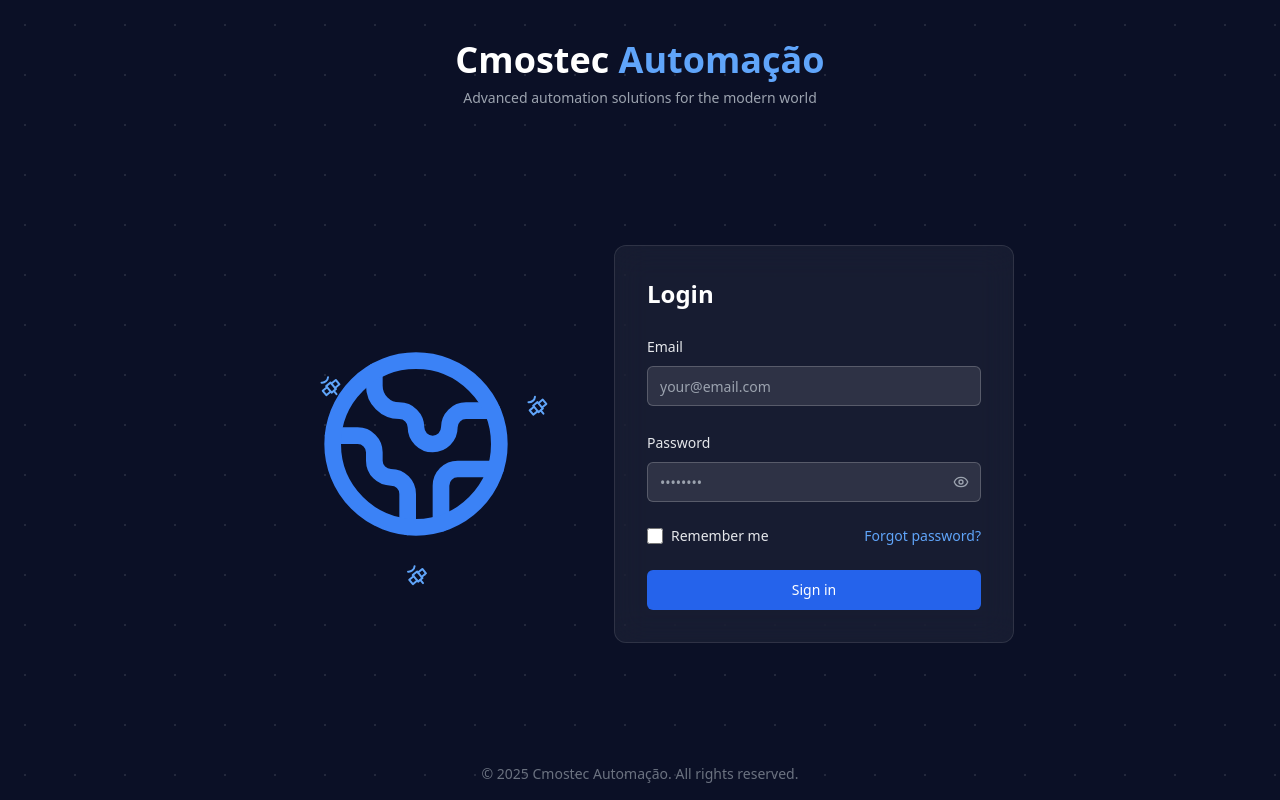
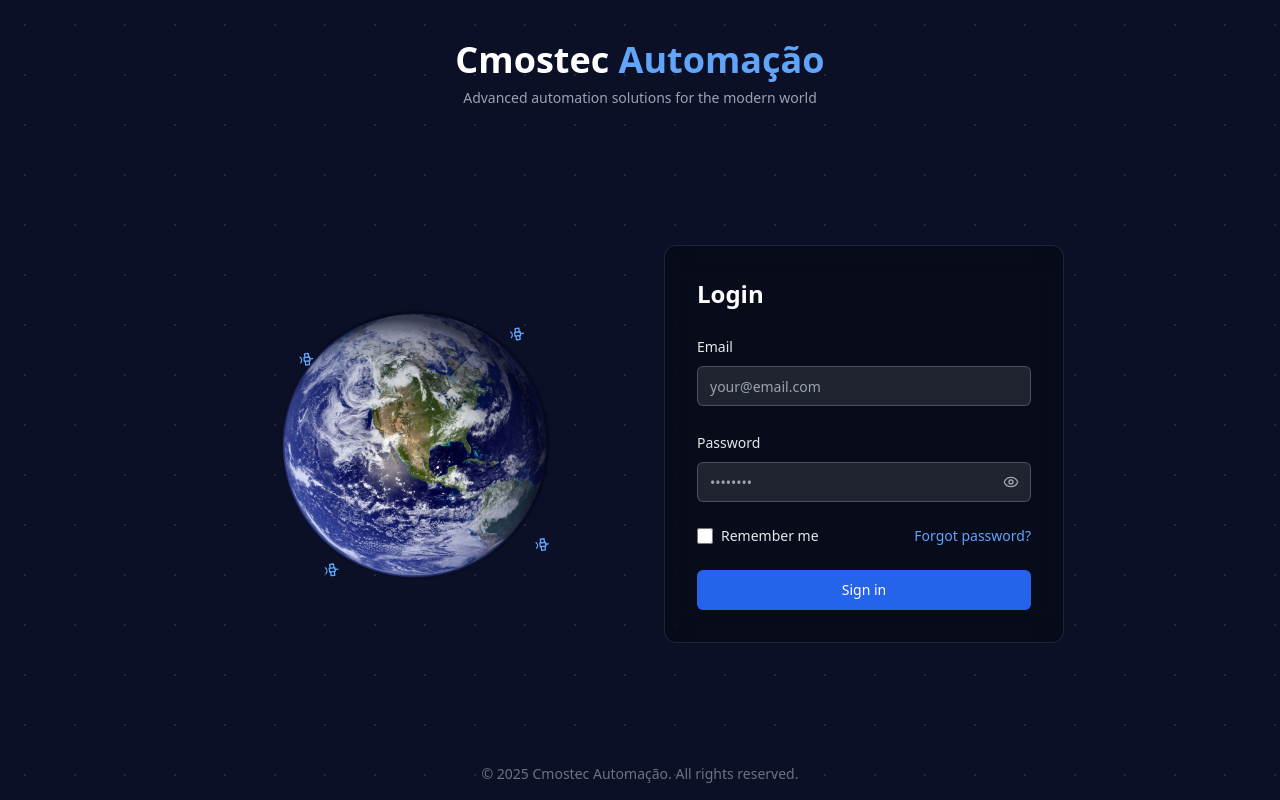
Before and after one commit to FelixMarcoss/orbital-login-earthscape, a React (Vite) app: page / in a window 1280 px wide. Built offline with nearby package versions, Linux system fonts and the light colour scheme.

Commit message:
feat: Implement login page with earth and satellites
Implement the login page with an animated earth and satellites, and add a starry background.

```diff
--- a/src/components/Earth.tsx
+++ b/src/components/Earth.tsx
@@ -1,9 +1,8 @@
 
 import React, { useEffect, useRef } from 'react';
-import { Earth as EarthIcon, Satellite } from 'lucide-react';
+import { Satellite } from 'lucide-react';
 
 const Earth: React.FC = () => {
-  const earthRef = useRef<HTMLDivElement>(null);
   const satelliteRefs = useRef<HTMLDivElement[]>([]);
 
   useEffect(() => {
@@ -11,11 +10,11 @@ const Earth: React.FC = () => {
     let angle = 0;
 
     const animate = () => {
-      angle += 0.005;
+      angle += 0.002; // Reduced speed for slower rotation
       satellites.forEach((satellite, index) => {
         const offset = (2 * Math.PI * index) / satellites.length;
-        const x = Math.cos(angle + offset) * 120;
-        const y = Math.sin(angle + offset) * 120;
+        const x = Math.cos(angle + offset) * 150; // Increased orbit radius
+        const y = Math.sin(angle + offset) * 150;
         if (satellite) {
           satellite.style.transform = `translate(${x}px, ${y}px) rotate(${angle * 57.2958}deg)`;
         }
@@ -27,17 +26,21 @@ const Earth: React.FC = () => {
   }, []);
 
   return (
-    <div className="relative w-[300px] h-[300px] flex items-center justify-center">
-      <div ref={earthRef} className="relative">
-        <EarthIcon size={200} className="text-blue-500" />
+    <div className="relative w-[400px] h-[400px] flex items-center justify-center">
+      <div className="relative w-[300px] h-[300px] rounded-full overflow-hidden">
+        <img
+          src="/lovable-uploads/fbaf0800-0b95-4557-b90f-2d97d8d556db.png"
+          alt="Earth"
+          className="w-full h-full object-cover"
+        />
       </div>
-      {[0, 1, 2].map((_, index) => (
+      {[0, 1, 2, 3].map((_, index) => (
         <div
           key={index}
           ref={(el) => el && (satelliteRefs.current[index] = el)}
           className="absolute left-1/2 top-1/2 -translate-x-1/2 -translate-y-1/2"
         >
-          <Satellite className="text-blue-400 w-6 h-6" />
+          <Satellite className="text-blue-400 w-4 h-4" />
         </div>
       ))}
     </div>
--- a/src/components/LoginForm.tsx
+++ b/src/components/LoginForm.tsx
@@ -2,18 +2,17 @@
 import React from 'react';
 import { Button } from "@/components/ui/button";
 import { Input } from "@/components/ui/input";
-import { Label } from "@/components/ui/label";
 import { Eye, EyeOff } from 'lucide-react';
 
 const LoginForm = () => {
   const [showPassword, setShowPassword] = React.useState(false);
 
   return (
-    <div className="w-full max-w-[400px] p-8 rounded-xl bg-white/5 backdrop-blur-lg border border-white/10">
+    <div className="w-full max-w-[400px] p-8 rounded-xl bg-black/30 backdrop-blur-lg border border-white/10">
       <h2 className="text-2xl font-semibold text-white mb-6">Login</h2>
       <form className="space-y-6">
         <div className="space-y-2">
-          <Label htmlFor="email" className="text-sm text-gray-200">Email</Label>
+          <label htmlFor="email" className="text-sm text-gray-200">Email</label>
           <Input
             id="email"
             type="email"
@@ -22,7 +21,7 @@ const LoginForm = () => {
           />
         </div>
         <div className="space-y-2">
-          <Label htmlFor="password" className="text-sm text-gray-200">Password</Label>
+          <label htmlFor="password" className="text-sm text-gray-200">Password</label>
           <div className="relative">
             <Input
               id="password"
@@ -46,7 +45,7 @@ const LoginForm = () => {
               id="remember"
               className="w-4 h-4 rounded border-gray-600 bg-white/10"
             />
-            <Label htmlFor="remember" className="text-sm text-gray-200">Remember me</Label>
+            <label htmlFor="remember" className="text-sm text-gray-200">Remember me</label>
           </div>
           <a href="#" className="text-sm text-blue-400 hover:text-blue-300">
             Forgot password?
--- a/src/pages/Index.tsx
+++ b/src/pages/Index.tsx
@@ -5,11 +5,18 @@ import LoginForm from "@/components/LoginForm";
 const Index = () => {
   return (
     <div className="min-h-screen w-full bg-[#0B1026] relative overflow-hidden">
-      {/* Estrelas de fundo */}
-      <div className="fixed inset-0 bg-repeat" style={{ backgroundImage: "radial-gradient(circle at center, #ffffff 1px, transparent 1px)", backgroundSize: "50px 50px", opacity: 0.1 }} />
+      {/* Stars background */}
+      <div
+        className="fixed inset-0 bg-repeat"
+        style={{
+          backgroundImage: `radial-gradient(circle at center, #ffffff 1px, transparent 1px)`,
+          backgroundSize: '50px 50px',
+          opacity: 0.1
+        }}
+      />
 
       <div className="container mx-auto px-4 min-h-screen flex flex-col items-center">
-        {/* Logo e título */}
+        {/* Logo and title */}
         <div className="text-center mt-10 mb-8">
           <h1 className="text-4xl font-bold text-white mb-2">
             Cmostec <span className="text-blue-400">Automação</span>
@@ -19,7 +26,7 @@ const Index = () => {
           </p>
         </div>
 
-        {/* Conteúdo principal */}
+        {/* Main content */}
         <div className="flex-1 w-full flex flex-col lg:flex-row items-center justify-center gap-12 py-8">
           <div className="relative">
             <Earth />
```
Also changed, not shown: public/lovable-uploads/fbaf0800-0b95-4557-b90f-2d97d8d556db.png (added).
